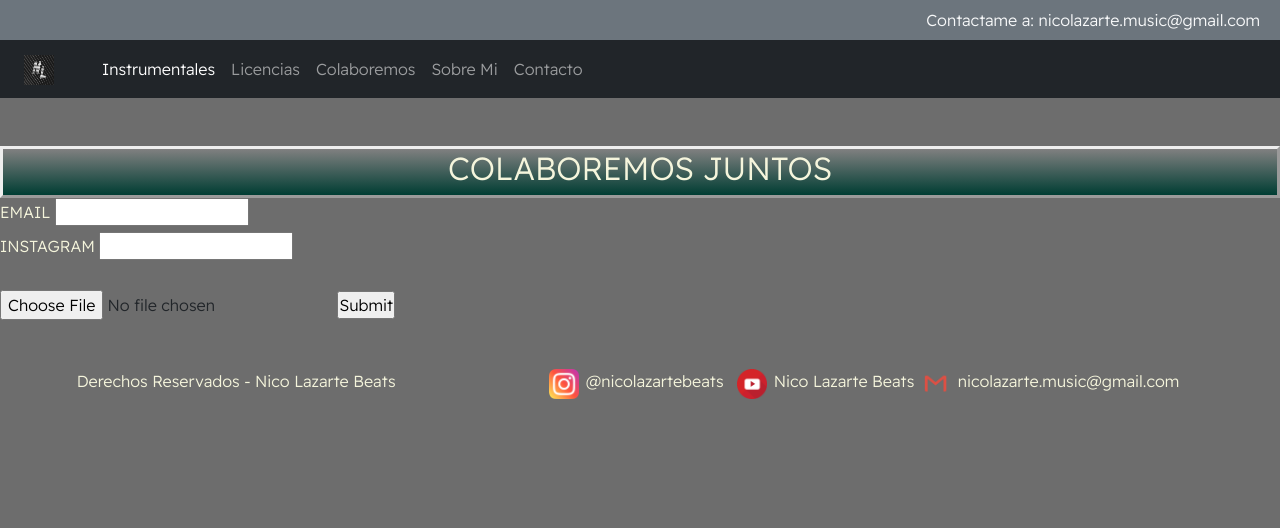
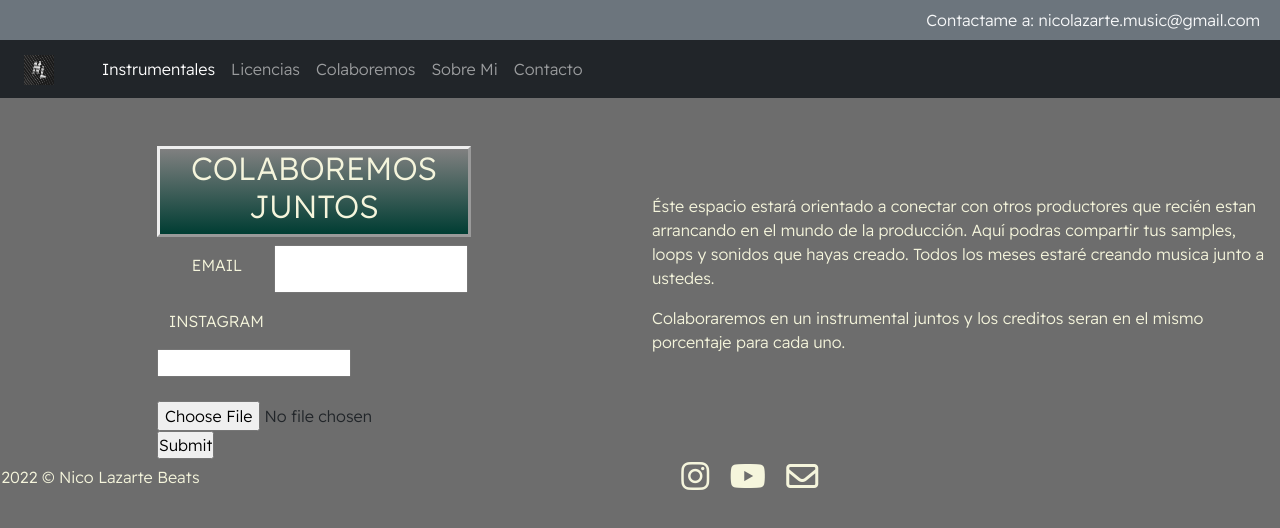
Before and after one commit to nicoolazarte/NicoLazarteBeats, a plain HTML site: page colab.html in a window 1280 px wide. Drawn offline with nearby package versions, Linux system fonts and the light colour scheme; files that its build step writes are made by us from their sources.

Commit message:
ultimando detalles en pagina - modificando el footer

```diff
--- a/colab.html
+++ b/colab.html
@@ -11,6 +11,7 @@
       <link rel="preconnect" href="https://fonts.googleapis.com">
       <link rel="preconnect" href="https://fonts.gstatic.com" crossorigin>
       <link href="https://fonts.googleapis.com/css2?family=Readex+Pro:wght@300&display=swap" rel="stylesheet">
+      <script src="https://kit.fontawesome.com/ebb08cfe87.js" crossorigin="anonymous"></script>
       <meta name="keyword" content="Inicio, instrumentales, colaboremos, contacto">
       <meta name="description" content="Enviame sonidos o ideas y colaboremos">
       <title>Colaboremos</title>
@@ -56,20 +57,20 @@
 
       <!-- INICIO FORMULARIO COLAB -->
       <div id="formColab" class="row pt-5">
-        <div  class="col-12 col-sm-12 col-md-12 d-flex justify-content-center">
-        <form class="form col-sm-12 col-md-12" action=""  method="post" enctype="multipart/form-data">
+        <div  class="col-12 col-sm-12 col-md-6 d-flex justify-content-center">
+        <form class="form col-sm-12 col-md-6" action=""  method="post" enctype="multipart/form-data">
 
-            <div class="formTitle ">
-            <h2 class="d-flex justify-content-center">COLABOREMOS JUNTOS</h2>
+            <div class="formTitle">
+            <h2 class="d-flex text-align-center">COLABOREMOS JUNTOS</h2>
             </div>
 
-            <div class="formInput">
-                <label for="text" class="form-label"> EMAIL</label>
+            <div class="formInput d-flex justify-content-center p-2">
+                <label for="text" class="form-label p-2 mx-4"> EMAIL</label>
                 <input class="inputSpace" type="text" class="form-input">
             </div>
 
             <div class="formInput">
-                <label for="text" class="form-label"> INSTAGRAM</label>
+                <label for="text" class="form-label p-2 mx-1"> INSTAGRAM</label>
                 <input class="inputSpace" type="text" class="form-input">
             </div>
 
@@ -81,31 +82,49 @@
 
         </form>
       </div>
+
+        <div class="col-12 col-sm-12 col-md-6 pt-5">
+          <p class="colabTexto">
+            Éste espacio estará orientado a conectar con otros productores que recién estan arrancando en el mundo de la producción.
+            Aquí podras compartir tus samples, loops y sonidos que hayas creado.
+            Todos los meses estaré creando musica junto a ustedes.
+          </p>
+          <p class="colabTexto">
+            Colaboraremos en un instrumental juntos y los creditos seran en el mismo porcentaje para cada uno.
+          </p>
+
+        </div>
       </div>
 
 
 
       <!-- FOOTER -->
-      <div class="row col-md-12 col-sm-4 col-4">
-            <div class="d-grid gap-3 mx-auto b-4 pt-5">
-            <footer id="footer">
-            <p class="footerRights">Derechos Reservados - Nico Lazarte Beats</p>
-
-
-
-            <div class="footerRedes">
-            <img src="./img/instagram-icon.png" alt="instagram-icon" width="30" height="30">
-            <p>@nicolazartebeats</p></p>
-            <img src="./img/youtube-icon.png" alt="youtube-icon" width="30" height="30">
-            <p>Nico Lazarte Beats</p>
-            <img src="./img/gmail-icon.png" alt="email" width="30" height="30">
-            <p>nicolazarte.music@gmail.com</p>
-            </div>
+      <footer id="footer" class="mt-2 mt-sm-0 mg-lg-5 sticky-bottom">
+        <div class="container-fluid">
+        <div class="row">
+          <div class="footerRights col-12 text-center col-sm-6 align-self-sm-center text-sm-start col-md-6 ">
+            <p>2022 &copy; Nico Lazarte Beats</p>
           </div>
 
-            </footer>
-          </div>
+        <div class="footerRedes col-12 text-center col-sm-6 text-sm-end col-md-6">
+          <ul class="p-o pe-xl-3">
+            <a href="https://www.instagram.com/nicolazartebeats/" target="_blank" class="text-decoration-none iconos px-xl-2">
+              <i class="fab fa-instagram fa-2x"></i>
+            </a>
+
+            <a href="https://www.youtube.com/channel/UCOKTZi-4F4cDAyR0MweOruQ" target="_blank" class="text-decoration-none iconos px-xl-2">
+              <i class="fab fa-youtube fa-2x"></i>
+            </a>
+
+            <a href="#" target="_blank" class="text-decoration-none iconos px-xl-2">
+              <i class="far fa-envelope fa-2x"></i>
+            </a>
+          </ul>
         </div>
+
+        </div>
+      </div>
+      </footer>
 
      <!-- SCRIP BOOTSTRAP -->
      <script src="https://cdn.jsdelivr.net/npm/bootstrap@5.1.3/dist/js/bootstrap.bundle.min.js" integrity="sha384-ka7Sk0Gln4gmtz2MlQnikT1wXgYsOg+OMhuP+IlRH9sENBO0LRn5q+8nbTov4+1p" crossorigin="anonymous"></script>
--- a/css/style-beatstore.css
+++ b/css/style-beatstore.css
@@ -66,25 +66,6 @@ background-color: #6d6d6d;
 }
 
 
-#footer{
-    display: flex;
-    flex-direction: row;
-    justify-content: space-around;
-}
-
-.footerRights {
-    color: beige;
-    padding: 1pt;
-}
-
-.footerRedes {
-    display: flex;
-    flex-direction: row;
-    gap: 5pt;
-
-    color: beige;
-    padding: 1pt;
-}
 
 .formTitle {
     text-align: center;
@@ -115,3 +96,26 @@ background-color: #6d6d6d;
 .inputFile {
     color: beige;
 }
+
+#footer{
+    display: flex;
+}
+
+.footerRights {
+    color: beige;
+    padding: 1pt;
+}
+
+.footerRedes {
+    color: beige;
+    padding: 1pt;
+    @font-face {
+        weight: 100 ;
+
+    }
+}
+
+.iconos {
+    color: beige;
+
+}
--- a/scss/pages-beatstore.scss
+++ b/scss/pages-beatstore.scss
@@ -84,13 +84,18 @@ body {
         color: beige;
         border-style: outset;
         @include fondoBorder();
-
-
+        width: 100%;
+        text-align: center;
     }
         .formInput {
             color: beige;
 
         }
+
+    }
+
+    .colabTexto {
+        color: beige;
     }
 
    /* Licencias PAGINA */
@@ -105,24 +110,27 @@ body {
    }
 
    /* FOOTER */
-   #footer {
 
+
+   #footer{
     display: flex;
-    flex-direction: row;
-    justify-content: space-around;}
+}
+
 .footerRights {
     color: beige;
     padding: 1pt;
 }
+
 .footerRedes {
-        display: flex;
-        flex-direction: row;
-        gap: 5pt;
-
     color: beige;
     padding: 1pt;
+
 }
 
+.iconos {
+    color: beige;
+
+}
 
 
 
@@ -193,11 +201,8 @@ body {
 
        /* FIN LICENCIAS */
 
-
        #footer{
         display: flex;
-         flex-direction: row;
-         justify-content: space-around;
     }
 
     .footerRights {
@@ -206,12 +211,12 @@ body {
     }
 
     .footerRedes {
-         display: flex;
-         flex-direction: row;
-         gap: 5pt;
-
         color: beige;
         padding: 1pt;
+
     }
 
+    .iconos {
+        color: beige;
+
     }
```
Also changed, not shown: SobreMi.html (+21 -13 lines), contacto.html (+23 -15 lines), index.html (+24 -18 lines), instrumentales.html (+24 -16 lines), licencias.html (+24 -16 lines), scss/pages-beatstore.css, 1 other file. Lines whose indentation alone changed are shown as unchanged.
